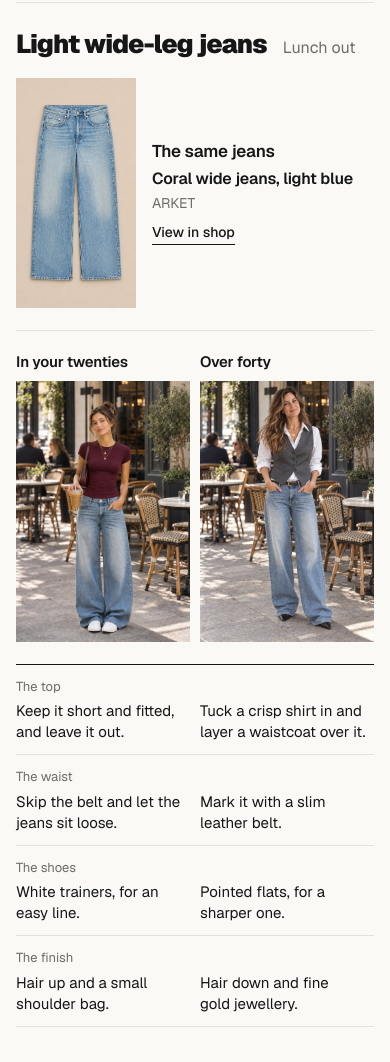
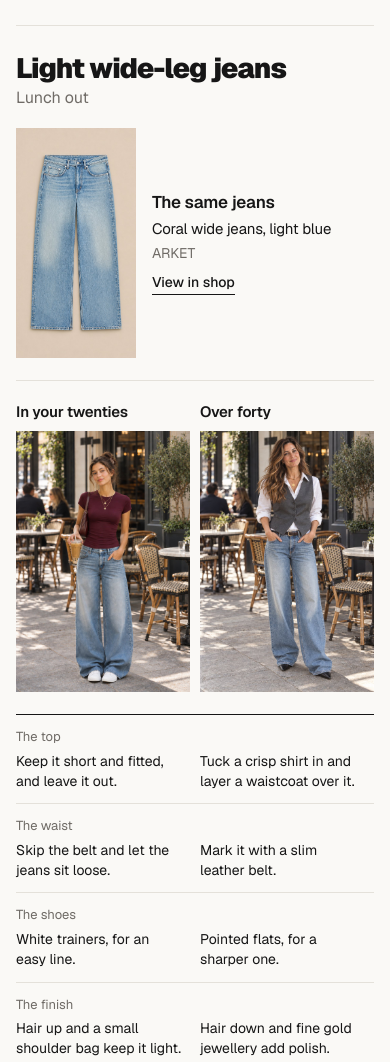
Before and after one commit to gregor-blip/metka-deck-preview-2, a plain HTML site: page same-jeans/index.html in a window 390 px wide. Shown: the part 391-1453 px from the top of the page. Drawn offline with nearby package versions, Linux system fonts and the light colour scheme.

Commit message:
same jeans: the finish row says what it does; sizes back on the scale; product name lighter on the phone (#4)
Co-authored-by: Claude Opus 5.5 <noreply@anthropic.com>

```diff
--- a/same-jeans/index.html
+++ b/same-jeans/index.html
@@ -32,14 +32,14 @@
 
   /* the opening: the principle, said once and plainly */
   .intro { padding:40px 0 36px; border-bottom:1px solid var(--line); }
-  h1 { font-weight:900; font-size:clamp(34px,4.6vw,66px); line-height:.98; letter-spacing:-.045em; margin:0; }
+  h1 { font-weight:900; font-size:clamp(40px,4.6vw,66px); line-height:.98; letter-spacing:-.045em; margin:0; }
   h1 .l { display:block; }
   .lead { font-weight:300; font-size:clamp(16px,1.3vw,18px); line-height:1.6; color:var(--body); margin:20px 0 0; max-width:66ch; }
 
   /* one pair */
   .pair { padding-top:36px; }
   .pair-head { display:flex; flex-wrap:wrap; align-items:baseline; column-gap:16px; row-gap:4px; margin-bottom:22px; }
-  .pair-head h2 { font-weight:900; font-size:clamp(26px,2.8vw,38px); letter-spacing:-.035em; line-height:1; margin:0; }
+  .pair-head h2 { font-weight:900; font-size:clamp(28px,2.8vw,38px); letter-spacing:-.035em; line-height:1; margin:0; }
   .pair-head .when { margin:0; font-size:16px; color:var(--muted); }
 
   /* the triptych: twenties | the same jeans | over forty, all one height */
@@ -66,8 +66,8 @@
   .row { display:grid; grid-template-columns:minmax(0,1fr) minmax(220px,.7fr) minmax(0,1fr); grid-template-areas:"t c o";
          column-gap:28px; align-items:baseline; padding:14px 0; border-bottom:1px solid var(--line); }
   .row .c { grid-area:c; text-align:center; font-size:14px; color:var(--muted); margin:0; }
-  .row .t { grid-area:t; margin:0; font-size:17px; line-height:1.4; }
-  .row .o { grid-area:o; margin:0; font-size:17px; line-height:1.4; }
+  .row .t { grid-area:t; margin:0; font-size:16px; line-height:1.45; }
+  .row .o { grid-area:o; margin:0; font-size:16px; line-height:1.45; }
 
   /* why it works */
   .why { display:grid; grid-template-columns:minmax(0,1fr) minmax(0,2fr); column-gap:64px; margin-top:48px; }
@@ -94,7 +94,8 @@
     .row { grid-template-columns:minmax(0,1fr) minmax(0,1fr); grid-template-areas:"c c" "t o"; column-gap:10px; row-gap:4px;
            padding:12px 0; }
     .row .c { text-align:left; font-size:13px; }
-    .row .t, .row .o { font-size:15px; }
+    .row .t, .row .o { font-size:14px; }
+    .same .name { font-size:15px; font-weight:400; }
     .why { grid-template-columns:1fr; row-gap:10px; margin-top:36px; }
   }
 </style>
@@ -158,8 +159,8 @@
         </div>
         <div class="row">
           <p class="c">The finish</p>
-          <p class="t"><span class="sr">In your twenties: </span>Hair up and a small shoulder&nbsp;bag.</p>
-          <p class="o"><span class="sr">Over forty: </span>Hair down and fine gold&nbsp;jewellery.</p>
+          <p class="t"><span class="sr">In your twenties: </span>Hair up and a small shoulder bag keep it&nbsp;light.</p>
+          <p class="o"><span class="sr">Over forty: </span>Hair down and fine gold jewellery add&nbsp;polish.</p>
         </div>
       </div>
 
```
